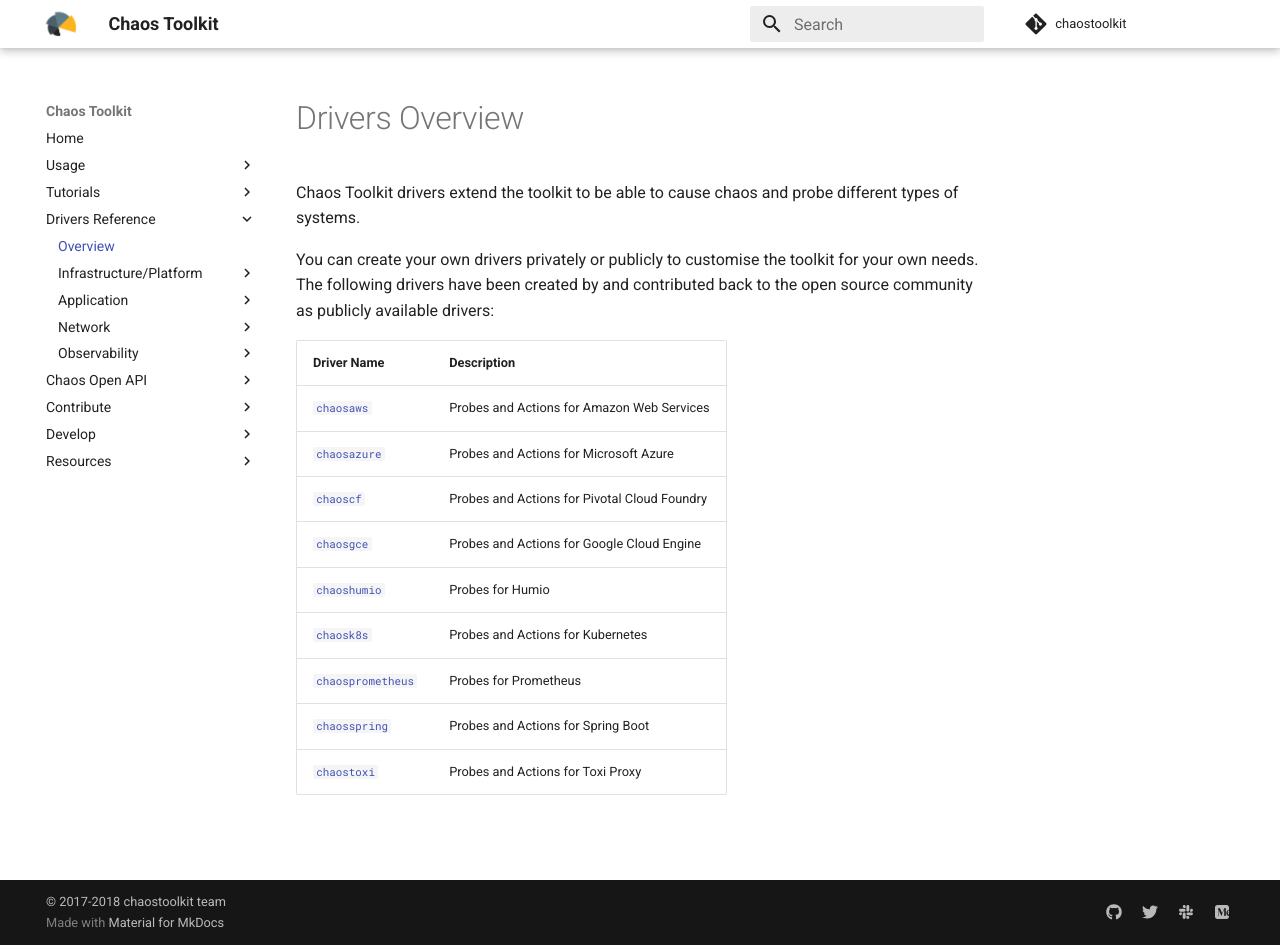
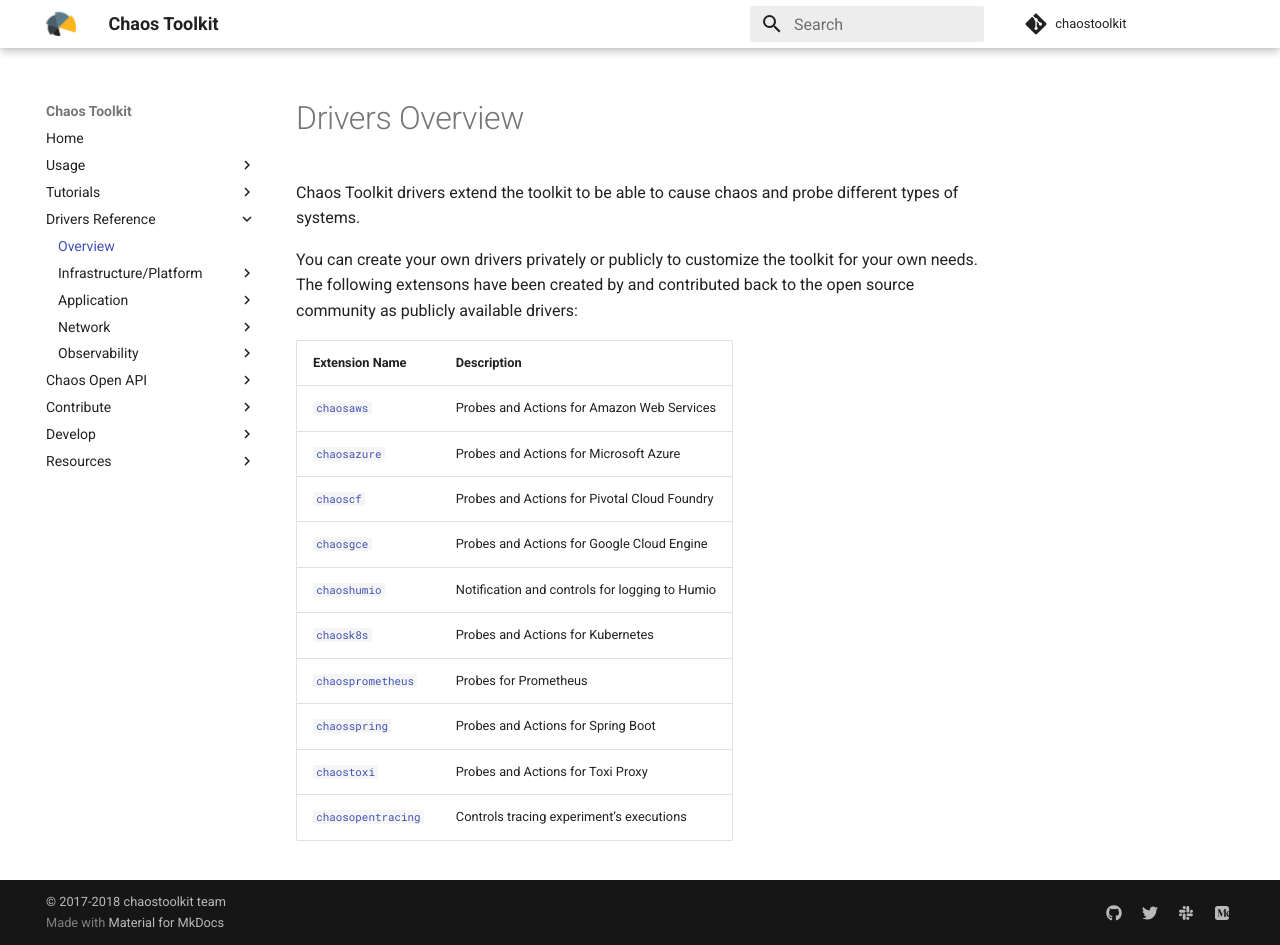
Before and after one commit to chaostoolkit/chaostoolkit-documentation, an MkDocs documentation site: the page built from sources/drivers/overview.md, in a window 1280 px wide and 945 px high. Built offline with MkDocs 1.6.1 and Material for MkDocs 9.7.7, drawn with Linux system fonts in a browser that asks for light colours; comment, search, counter and statistics services are not loaded.

Commit message:
Clarifying
Signed-off-by: Sylvain Hellegouarch <sh@defuze.org>

```diff
--- a/sources/drivers/overview.md
+++ b/sources/drivers/overview.md
@@ -2,16 +2,17 @@
 
 Chaos Toolkit drivers extend the toolkit to be able to cause chaos and probe different types of systems.
 
-You can create your own drivers privately or publicly to customise the toolkit for your own needs. The following drivers have been created by and contributed back to the open source community as publicly available drivers:
+You can create your own drivers privately or publicly to customize the toolkit for your own needs. The following extensons have been created by and contributed back to the open source community as publicly available drivers:
 
-| Driver Name           | Description |
-| --------------------- | ----------- |
+| Extension Name                          | Description |
+| --------------------------------------- | ----------- |
 | [`chaosaws`](./aws.md) | Probes and Actions for Amazon Web Services |
 | [`chaosazure`](./azure.md) | Probes and Actions for Microsoft Azure |
 | [`chaoscf`](./cloudfoundry.md) | Probes and Actions for Pivotal Cloud Foundry |
 | [`chaosgce`](./gce.md) | Probes and Actions for Google Cloud Engine |
-| [`chaoshumio`](./humio.md) | Probes for Humio |
+| [`chaoshumio`](./humio.md) | Notification and controls for logging to Humio |
 | [`chaosk8s`](./kubernetes.md) | Probes and Actions for Kubernetes |
 | [`chaosprometheus`](./prometheus.md) | Probes for Prometheus |
 | [`chaosspring`](./spring.md) | Probes and Actions for Spring Boot |
 | [`chaostoxi`](./toxiproxy.md) | Probes and Actions for Toxi Proxy |
+| [`chaosopentracing`](./opentracing.md) | Controls tracing experiment's executions |
```
